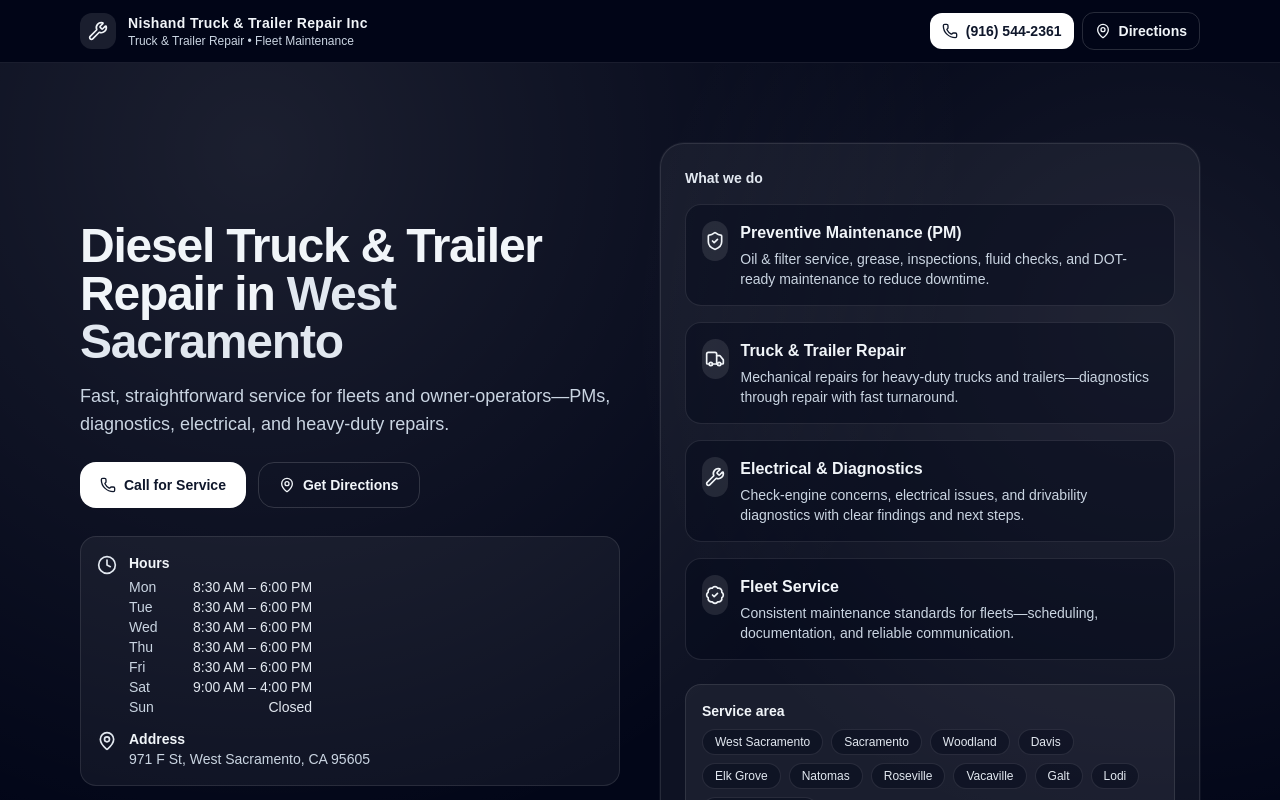
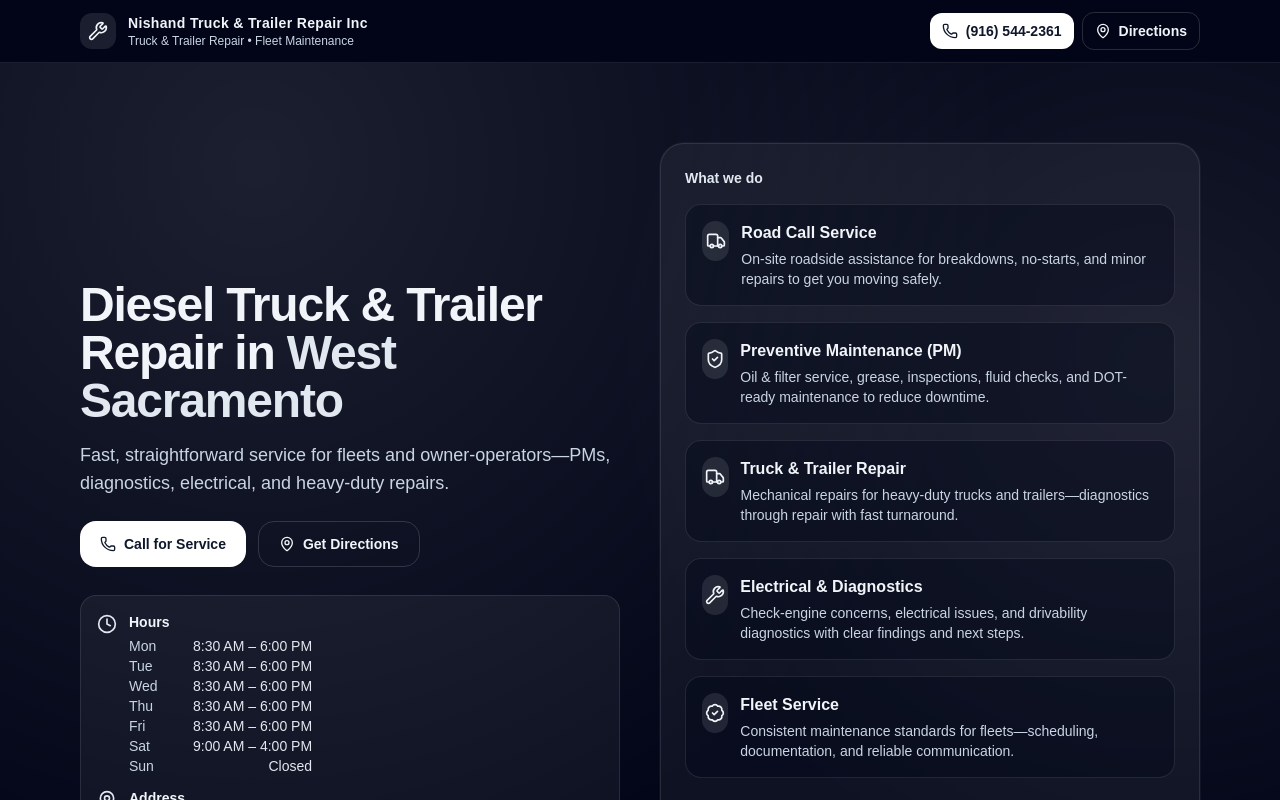
Before and after one commit to nttr2023-star/nishand-site, a Next.js app: page / in a window 1280 px wide. Shown: the top 800 px of the page. Built offline with nearby package versions, Linux system fonts and the light colour scheme.

Commit message:
Add road call service

```diff
--- a/src/app/page.js
+++ b/src/app/page.js
@@ -27,6 +27,10 @@ const BUSINESS = {
 };
 
 const SERVICES = [
+  {title: "Road Call Service",
+  desc: "On-site roadside assistance for breakdowns, no-starts, and minor repairs to get you moving safely.",
+  icon: Truck,
+  },
   {
     title: "Preventive Maintenance (PM)",
     desc: "Oil & filter service, grease, inspections, fluid checks, and DOT-ready maintenance to reduce downtime.",
```
